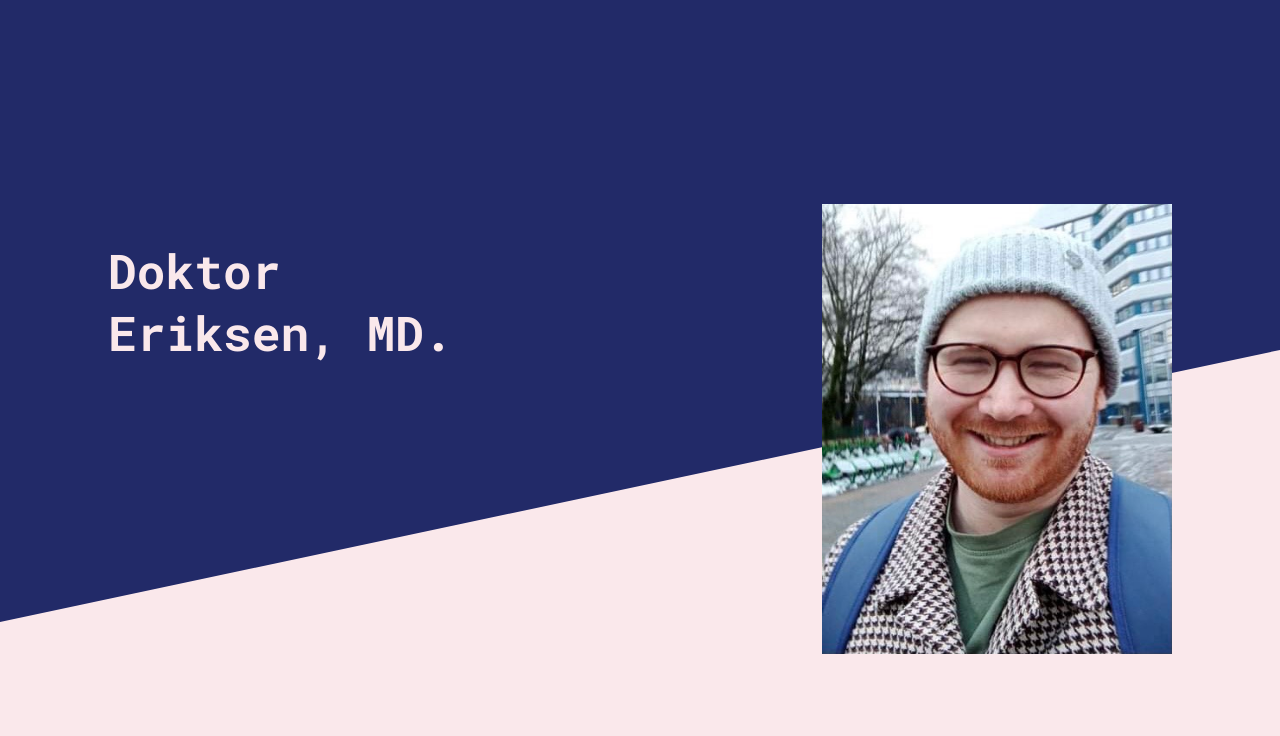
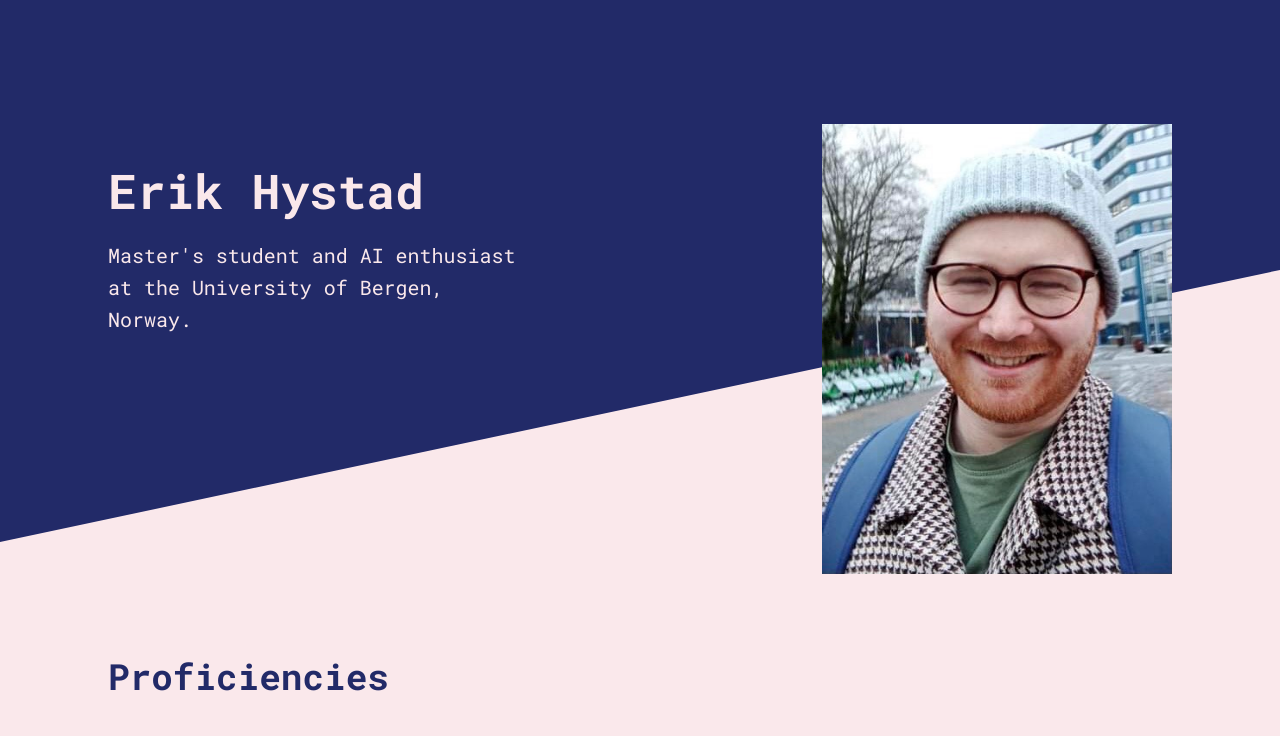
Before and after one commit to BendikSolevag/next-playground, a Next.js app: page / in a window 1280 px wide. Shown: the top 736 px of the page. Built offline with nearby package versions, Linux system fonts and the light colour scheme.

Commit message:
update header

```diff
--- a/components/header.js
+++ b/components/header.js
@@ -2,10 +2,13 @@ import Image from 'next/image'
 
 const Header = () => {
     return (
-      <header className='relative bg-white overflow-x-hidden font-roboto-mono'>
-        <div className="absolute origin-bottom-left -rotate-12 w-[9999px] h-[80vh] -mt-4 bg-blue-dark"></div>
-        <section className="z-10 relative pt-16 sm:pt-[30vh] max-w-wrapper mx-auto px-4 flex flex-col sm:flex-row sm:justify-between">
-          <h1 className="text-white sm:w-[40%]">Doktor Eriksen, MD.</h1>
+      <header className='relative bg-white overflow-hidden font-roboto-mono'>
+        <div className="absolute origin-bottom-left -rotate-12 w-[9999px] h-[70vh] -mt-4 bg-blue-dark"></div>
+        <section className="z-10 relative pt-16 sm:pt-[20vh] max-w-wrapper mx-auto px-4 flex flex-col sm:flex-row sm:justify-between">
+          <div className="text-white sm:w-[40%]">
+              <h1>Erik Hystad</h1>
+              <p className="mt-4 text-lead-medium">Master's student and AI enthusiast at the University of Bergen, Norway.</p>
+          </div>
           <figure className='mt-16 sm:-mt-8'>
             <Image src="/portrett.jpg" width={350} height={450} alt="Portrett av Erik Hystad" />
           </figure>
```
